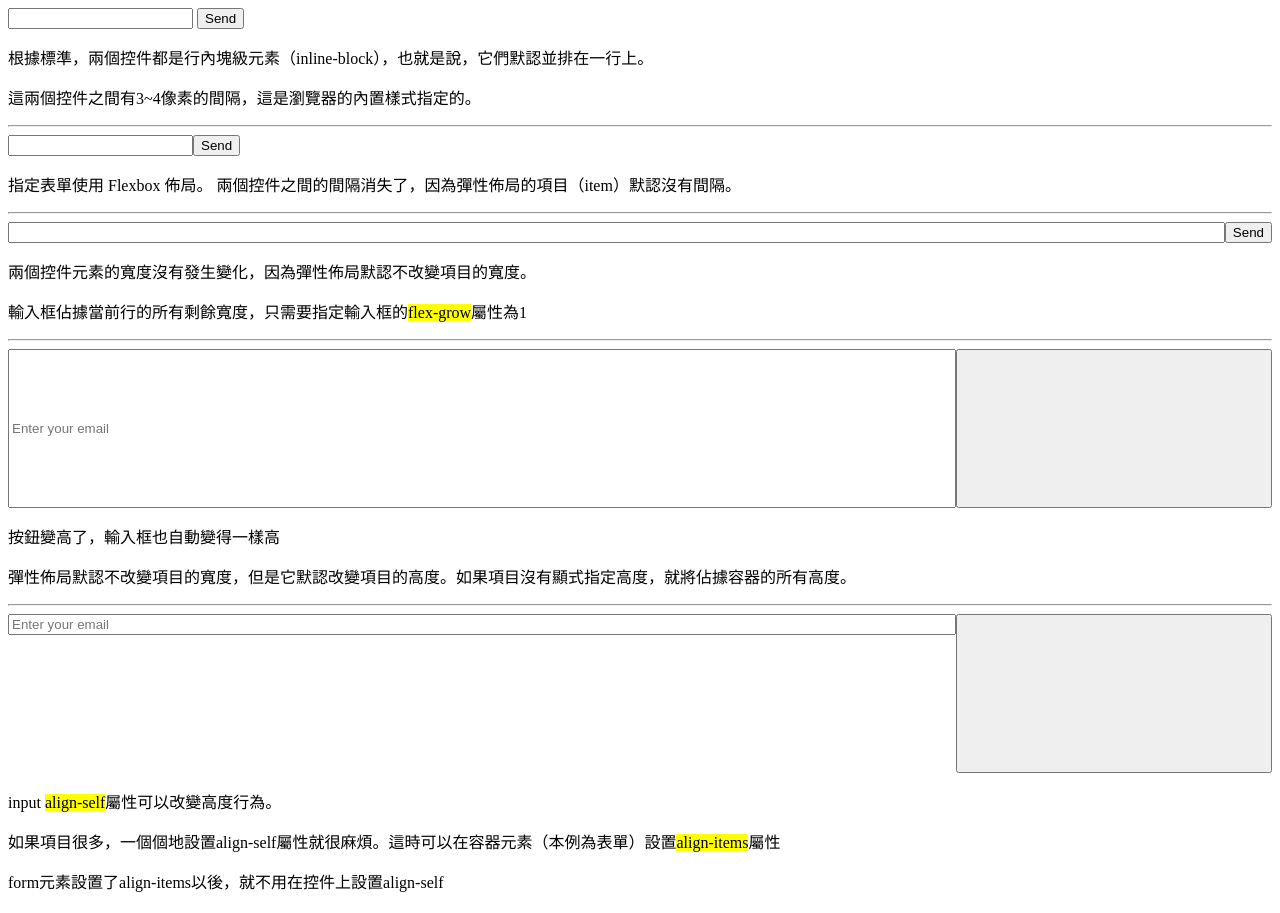
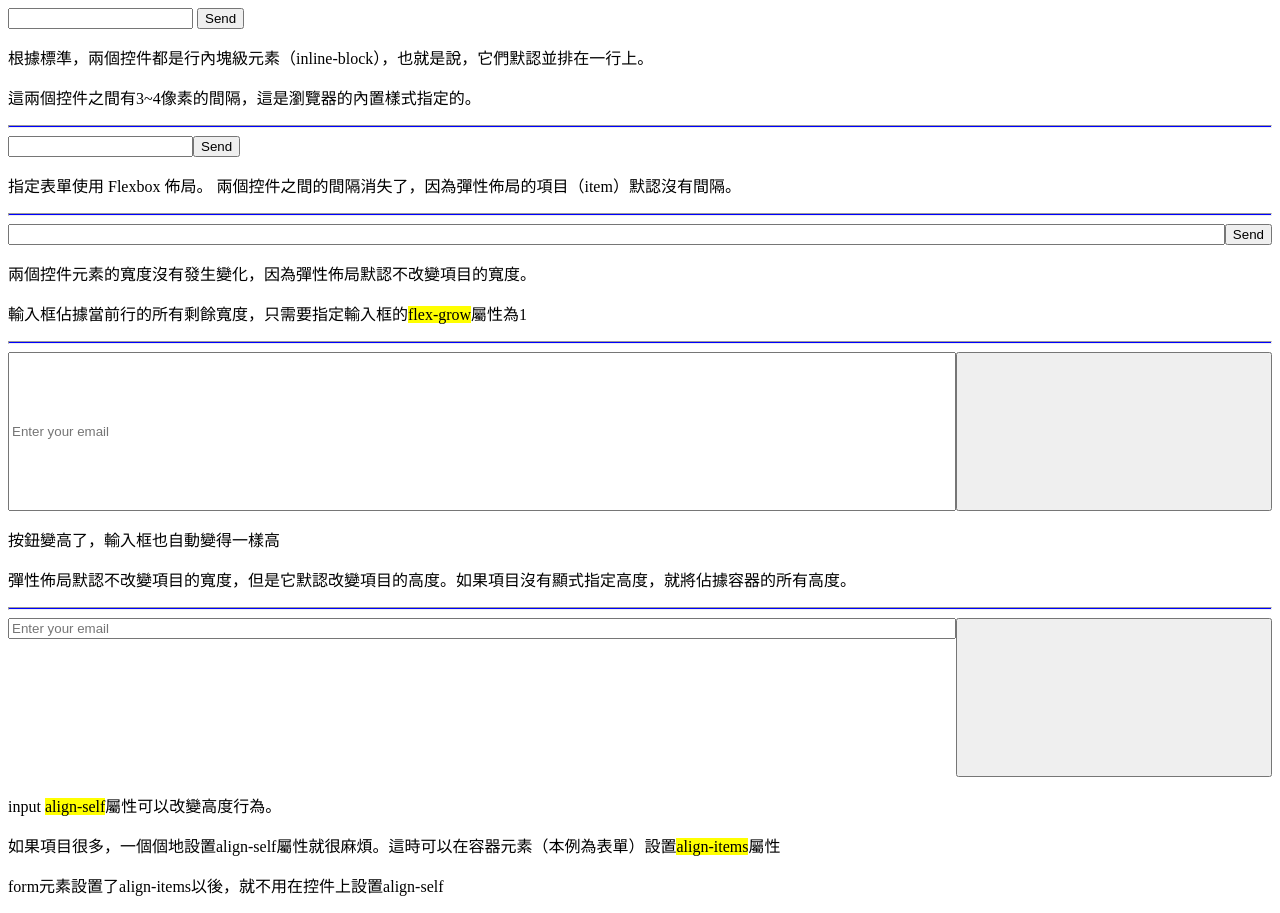
Before and after one commit to JacobHsu/flexbox-form, a plain HTML site: page docs/index.html in a window 1280 px wide. Drawn offline with Linux system fonts and the light colour scheme.

```diff
--- a/docs/index.html
+++ b/docs/index.html
@@ -5,7 +5,12 @@
 	<title>Flexbox</title>
 </head>
 <body>
-
+	<style type="text/css">
+		hr {
+			background-color: #00f;
+			height: 1px;
+		}
+	</style>
 	<form>
 	  <input type="email" name="email">
 	  <button type="submit">Send</button>
```
